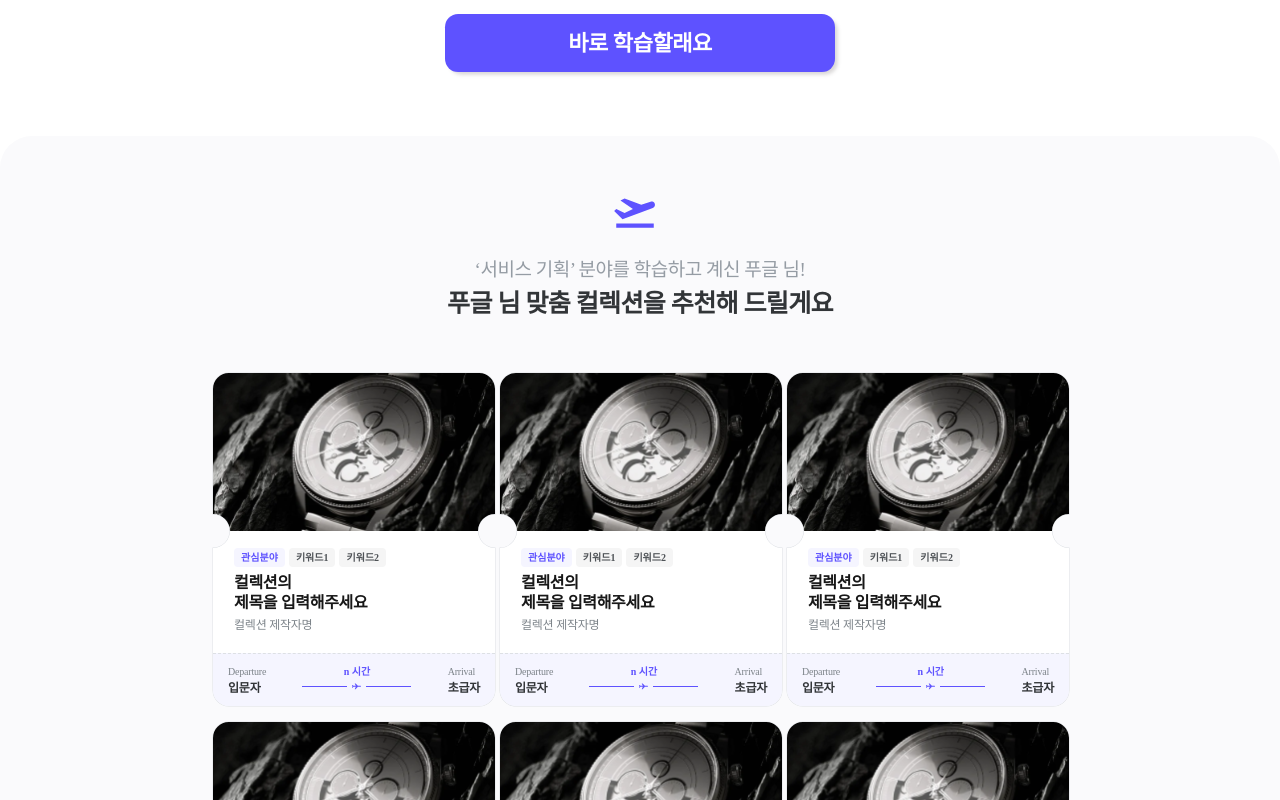
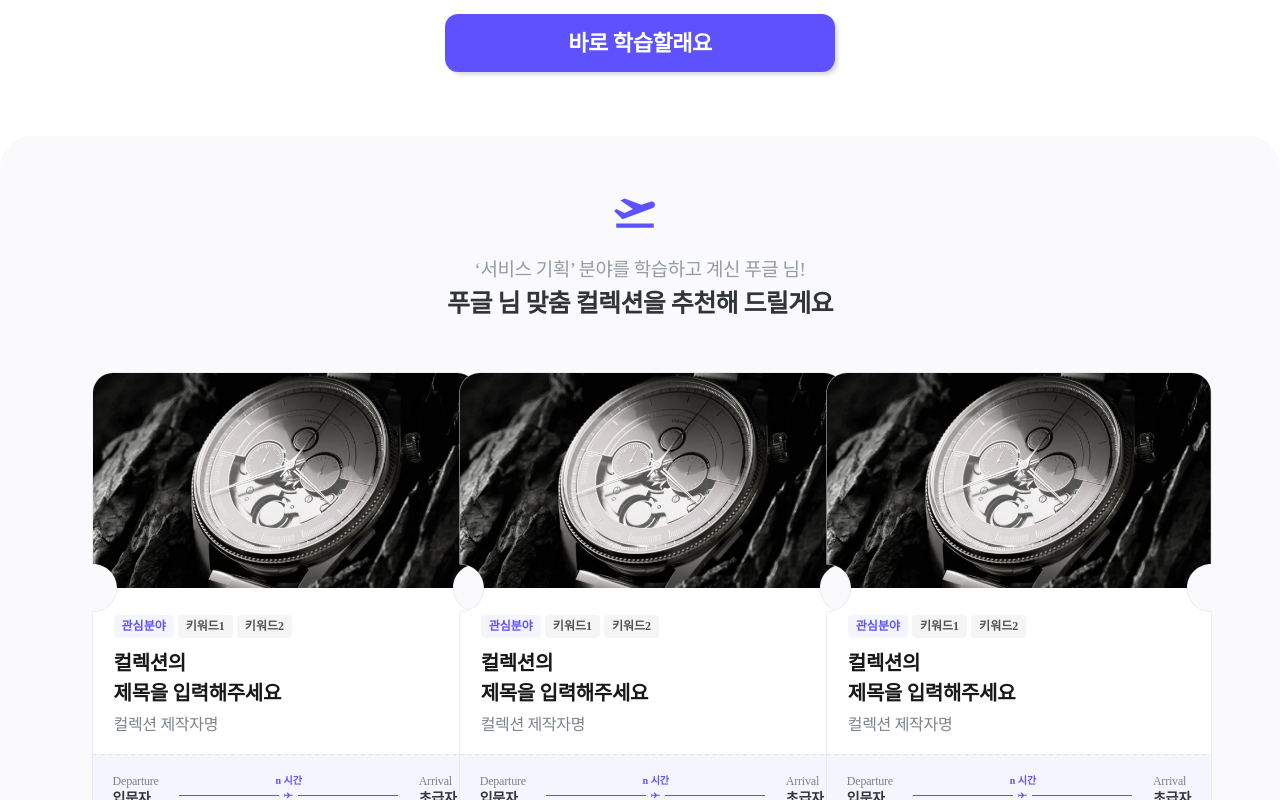
Before and after one commit to TeamLearningFlow/LearningFlow-FE, a Next.js app: page /home in a window 1280 px wide. Shown: the part 880-1680 px from the top of the page. Built offline with nearby package versions, Linux system fonts and the light colour scheme.

Commit message:
style: 홈페이지 보딩패스 크기 수정, 호버 사이즈 수정 아직 X

```diff
--- a/src/components/home/homeBoardingPass.tsx
+++ b/src/components/home/homeBoardingPass.tsx
@@ -1,10 +1,10 @@
 import React from 'react';
 import styled from 'styled-components';
 import Image from 'next/image';
-import BoardingPassContainer from '../../assets/S_Background.svg';
-import CollectionImage from '../../assets/boardingpassS.svg';
+import BoardingPassContainer from '../../assets/M_Background.svg';
+import CollectionImage from '../../assets/boardingpassM.svg';
 import BookmarkIcon from '../../assets/bookmark.svg';
-import HoverBackgroundTop from '../../assets/hover-backgroundTopS.svg';
+import HoverBackgroundTop from '../../assets/hover-backgroundTopM.svg';
 import HoverBackground from '../../assets/hover-background.svg';
 import Plane from '../../assets/plane.svg';
 import Circle from '../../assets/circle.svg';
@@ -85,7 +85,7 @@ const StatusTag = styled.span<{ status?: string }>`
 const Bookmark = styled.div`
   position: absolute;
   top: 15px;
-  right: 15px;
+  right: -80px;
   cursor: pointer;
   width: 35px;
   height: 35px;
@@ -96,7 +96,7 @@ const Body = styled.div`
   height: 122px;
   margin: 18px 20px;
   position: absolute;
-  top: 158.303px;
+  top: 225px;
   left: 2px;
 `;
 
@@ -105,10 +105,10 @@ const TagWrapper = styled(RowFlexSpan)`
 `;
 
 const Tag = styled.span`
-  padding: 2px 7px;
+  padding: 4px 8px;
   border-radius: 4px;
   font-family: Pretendard;
-  font-size: 10px;
+  font-size: 12px;
   font-style: normal;
   font-weight: 600;
   line-height: 15px; /* 150% */
@@ -126,36 +126,33 @@ const Keyword = styled(Tag)`
 
 const Title = styled.div`
   color: #181818;
-  font-family: Pretendard;
-  font-size: 16px;
-  font-style: normal;
+  align-self: stretch;
+  font-size: 20px;
   font-weight: 600;
-  line-height: 20px; /* 125% */
+  line-height: 30px; /* 125% */
   letter-spacing: -0.32px;
-  margin-top: 6px;
-  margin-bottom: 3px;
+  margin-top: 10px;
+  margin-bottom: 8px;
 `;
 
 const Author = styled.div`
   color: #7c8389;
-  font-family: Pretendard;
-  font-size: 12px;
-  font-style: normal;
+  font-size: 16px;
   font-weight: 500;
   line-height: 18px; /* 150% */
-  letter-spacing: -0.24px;
+  letter-spacing: -0.32px;
 `;
 
 const Bottom = styled(RowFlexDiv)`
-  width: 282px;
+  width: 384px;
   justify-content: space-between;
-  border-top: dashed 1px #dde0e4;
+  // border-top: dashed 1px #dde0e4;
   border-radius: 0px 0px 16px 16px;
-  background: #f5f5ff;
+  background: transparent;
   height: 53px;
-  padding: 10px 15px;
+  padding: 10px 20px;
   position: absolute;
-  top: 281px;
+  top: 391px;
   left: 1px;
   gap: 10px;
 `;
@@ -170,18 +167,16 @@ const Arrival = styled(ColumnFlexDiv)`
 
 const DepartureArrival = styled.span`
   color: #7c8389;
-  font-family: Pretendard;
-  font-size: 10px;
+  font-size: 12px;
   font-style: normal;
   font-weight: 500;
-  line-height: 15px; /* 150% */
+  line-height: 17px; /* 150% */
   letter-spacing: -0.2px;
 `;
 
 const Level = styled.span`
   color: #323538;
-  font-family: Pretendard;
-  font-size: 12px;
+  font-size: 14px;
   font-style: normal;
   font-weight: 700;
   line-height: 18px; /* 150% */
@@ -205,7 +200,7 @@ const PlaneWrapper = styled(RowFlexSpan)`
 `;
 
 const PlaneLine = styled.span`
-  width: 45px;
+  width: 100px;
   height: 0.25px;
   background: #5e52ff;
 `;
@@ -650,7 +645,7 @@ const BoardingPass = ({
 }) => {
   return (
     <Container>
-      <Image src={BoardingPassContainer} alt="boarding pass" />
+      <Image src={BoardingPassContainer} alt="boardingpass" />
       <BoardingPassImage src={CollectionImage} alt="collection image" />
       <StatusTag status=""></StatusTag>
       <Body>
--- a/src/components/home/homeCollection.tsx
+++ b/src/components/home/homeCollection.tsx
@@ -7,7 +7,7 @@ import AirplaneIcon from '../../assets/airplaneIcon.svg';
 const HomeCollectionWrapper = styled.div`
   display: flex;
   width: 100%;
-  padding: 50px 17% 0px 17%;
+  padding: 50px 5% 0px 5%;
   margin: 0 auto;
   flex-direction: column;
   align-items: center;
@@ -76,10 +76,13 @@ const CollectionList = styled.div`
   height: auto;
   width: 100%;
   display: grid;
-  grid-template-columns: repeat(auto-fill, minmax(250px, 1fr));
+  grid-template-columns: repeat(3, minmax(260px, 1fr));
   justify-items: center;
-  gap: 16px;
-  margin-bottom: 70px;
+  align-items: center;
+  column-gap: 30px;
+  row-gap: 140px;
+  padding-right: 7%;
+  margin-bottom: 250px;
 `;
 
 const HomeCollection = () => {
--- a/src/components/home/recentCollection.tsx
+++ b/src/components/home/recentCollection.tsx
@@ -1,7 +1,7 @@
 import React, { ReactNode } from 'react';
 import styled from 'styled-components';
 import Image from 'next/image';
-import BoardingPass from './homeBoardingPass';
+import BoardingPass from '../mypage/boardingPass';
 import { useRouter } from 'next/router';
 import plane from '../../assets/plane_today.svg';
 import naverblogChecked from '../../assets/platformicon/naver blog_checked_ic.svg';
```
Also changed, not shown: src/assets/M_Background.svg (added), src/assets/hover-backgroundM.svg (added).
